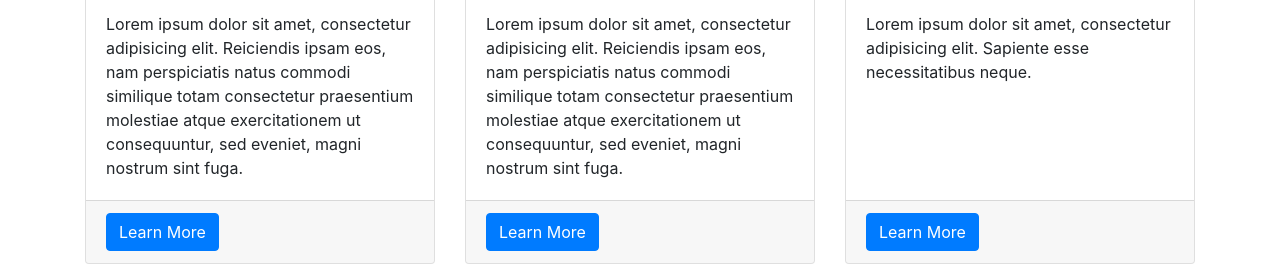
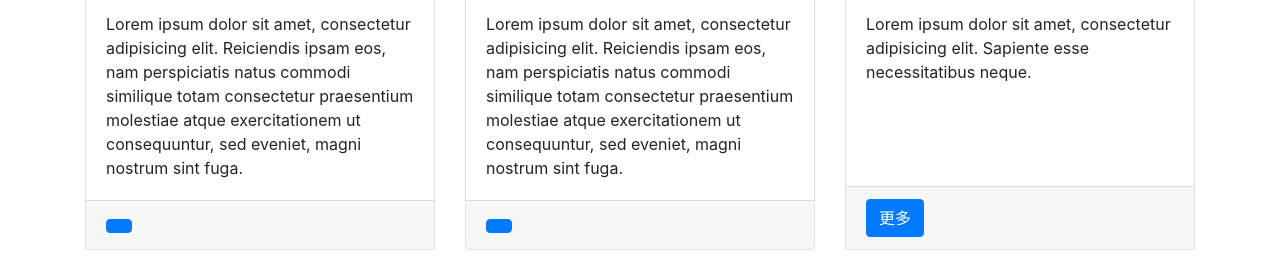
Before and after one commit to xuiteblog/test, a website: page index.html in a window 1280 px wide. Shown: the part 663-934 px from the top of the page. Drawn offline with Linux system fonts and the light colour scheme.

Commit message:
修改內容1

```diff
--- a/index.html
+++ b/index.html
@@ -132,7 +132,7 @@
               <p class="card-text">Lorem ipsum dolor sit amet, consectetur adipisicing elit. Reiciendis ipsam eos, nam perspiciatis natus commodi similique totam consectetur praesentium molestiae atque exercitationem ut consequuntur, sed eveniet, magni nostrum sint fuga.</p>
             </div>
             <div class="card-footer">
-              <a href="#" class="btn btn-primary">Learn More</a>
+              <a href="#" class="btn btn-primary"></a>
             </div>
           </div>
         </div>
@@ -143,7 +143,7 @@
               <p class="card-text">Lorem ipsum dolor sit amet, consectetur adipisicing elit. Reiciendis ipsam eos, nam perspiciatis natus commodi similique totam consectetur praesentium molestiae atque exercitationem ut consequuntur, sed eveniet, magni nostrum sint fuga.</p>
             </div>
             <div class="card-footer">
-              <a href="#" class="btn btn-primary">Learn More</a>
+              <a href="#" class="btn btn-primary"></a>
             </div>
           </div>
         </div>
@@ -154,7 +154,7 @@
               <p class="card-text">Lorem ipsum dolor sit amet, consectetur adipisicing elit. Sapiente esse necessitatibus neque.</p>
             </div>
             <div class="card-footer">
-              <a href="#" class="btn btn-primary">Learn More</a>
+              <a href="#" class="btn btn-primary">更多</a>
             </div>
           </div>
         </div>
```
